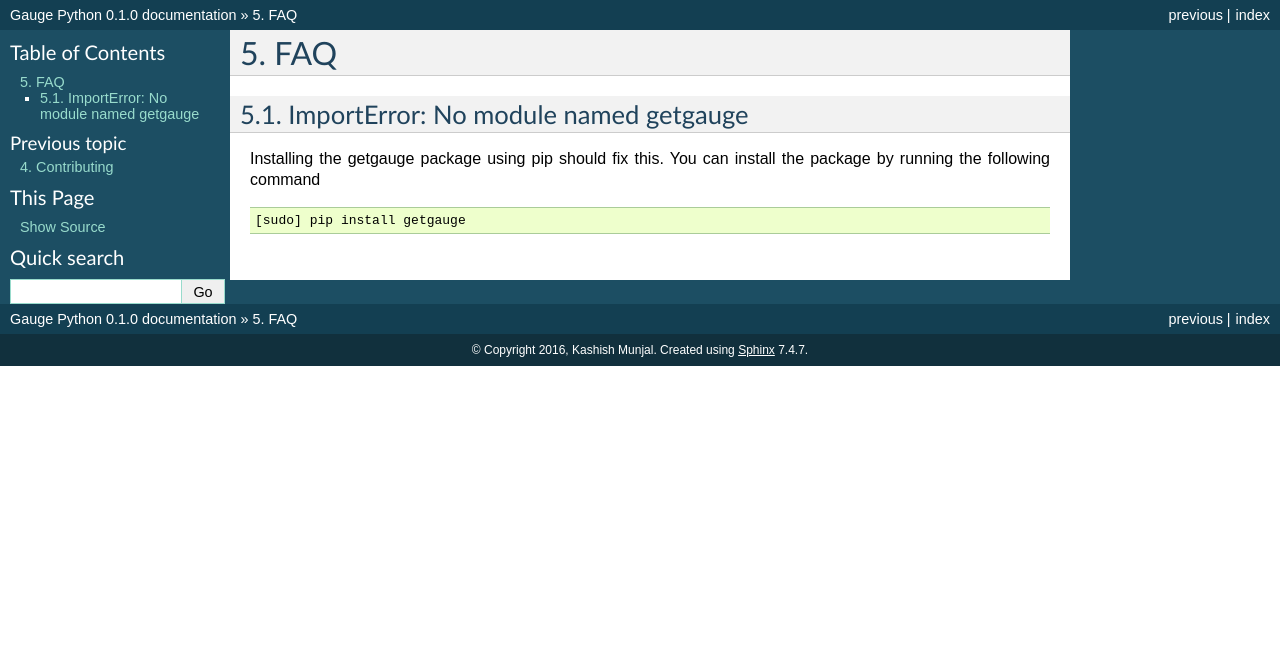
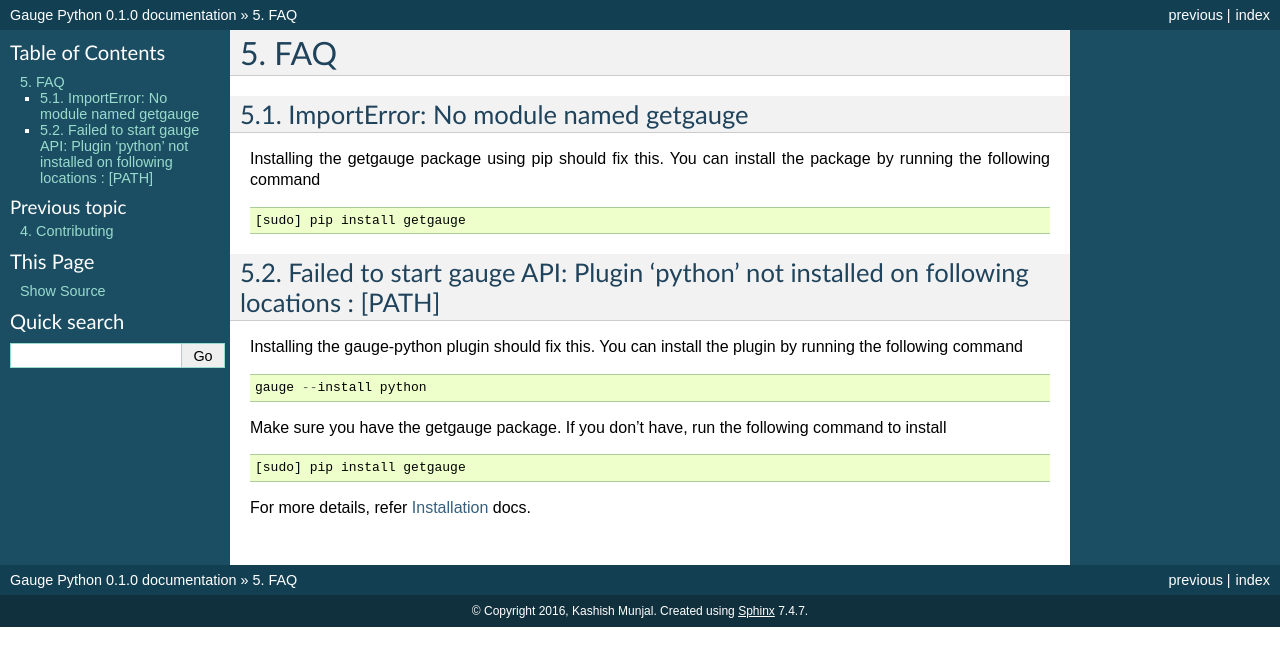
Before and after one commit to getgauge/gauge-python, a Sphinx documentation site: the page built from docs/source/faq.rst, in a window 1280 px wide. Shown: the top 666 px of the page. Built offline with Sphinx 7.4.7, drawn with Linux system fonts in a browser that asks for light colours.

Commit message:
Updating docs

```diff
--- a/docs/source/faq.rst
+++ b/docs/source/faq.rst
@@ -11,3 +11,23 @@ Installing the getgauge package using pip should fix this. You can install the p
 ::
 
     [sudo] pip install getgauge
+
+
+Failed to start gauge API: Plugin 'python' not installed on following locations : [PATH]
+~~~~~~~~~~~~~~~~~~~~~~~~~~~~~~~~~~~~~~~~~~~~~~~~~~~~~~~~~~~~~~~~~~~~~~~~~~~~~~~~~~~~~~~~
+
+Installing the gauge-python plugin should fix this. You can install the plugin by running the following command
+
+::
+
+    gauge --install python
+
+
+Make sure you have the getgauge package. If you don't have, run the following command to install
+::
+
+    [sudo] pip install getgauge
+
+For more details, refer Installation_ docs.
+
+.. _Installation: ./installation.html
```
